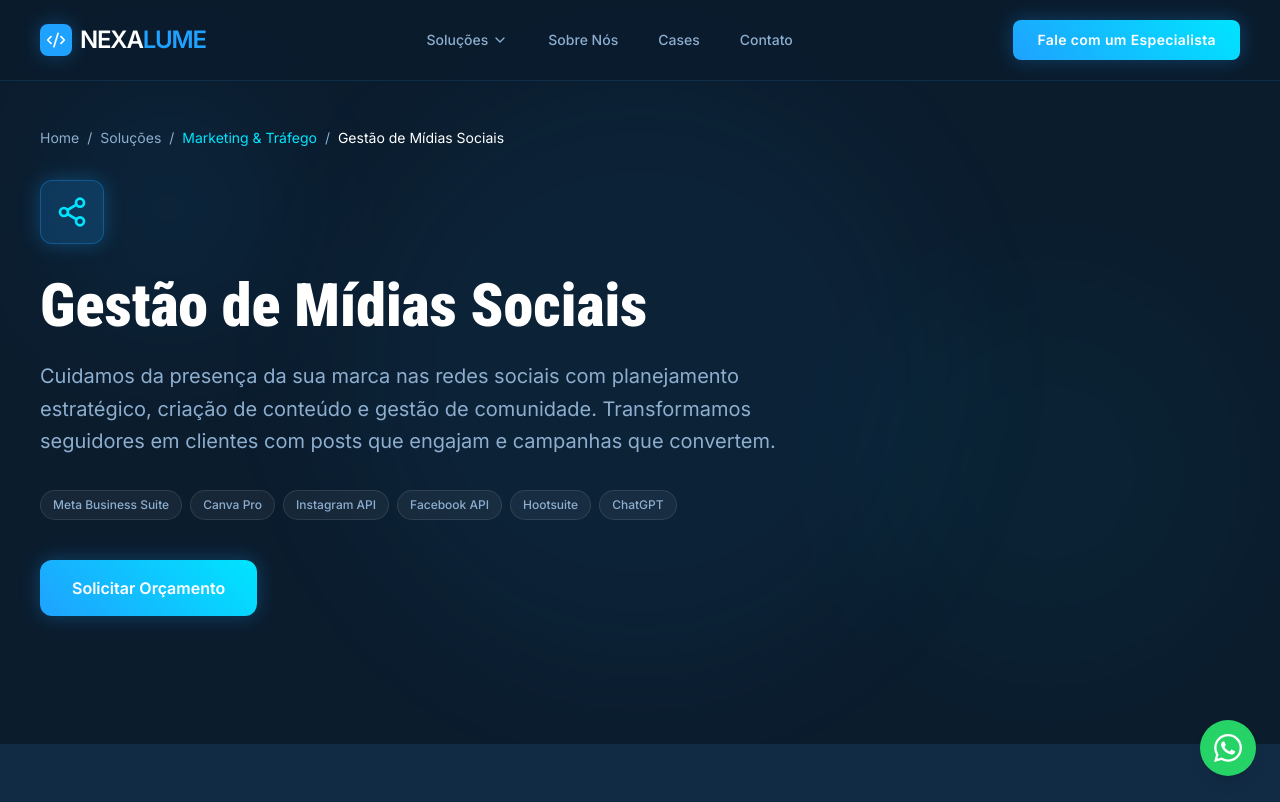
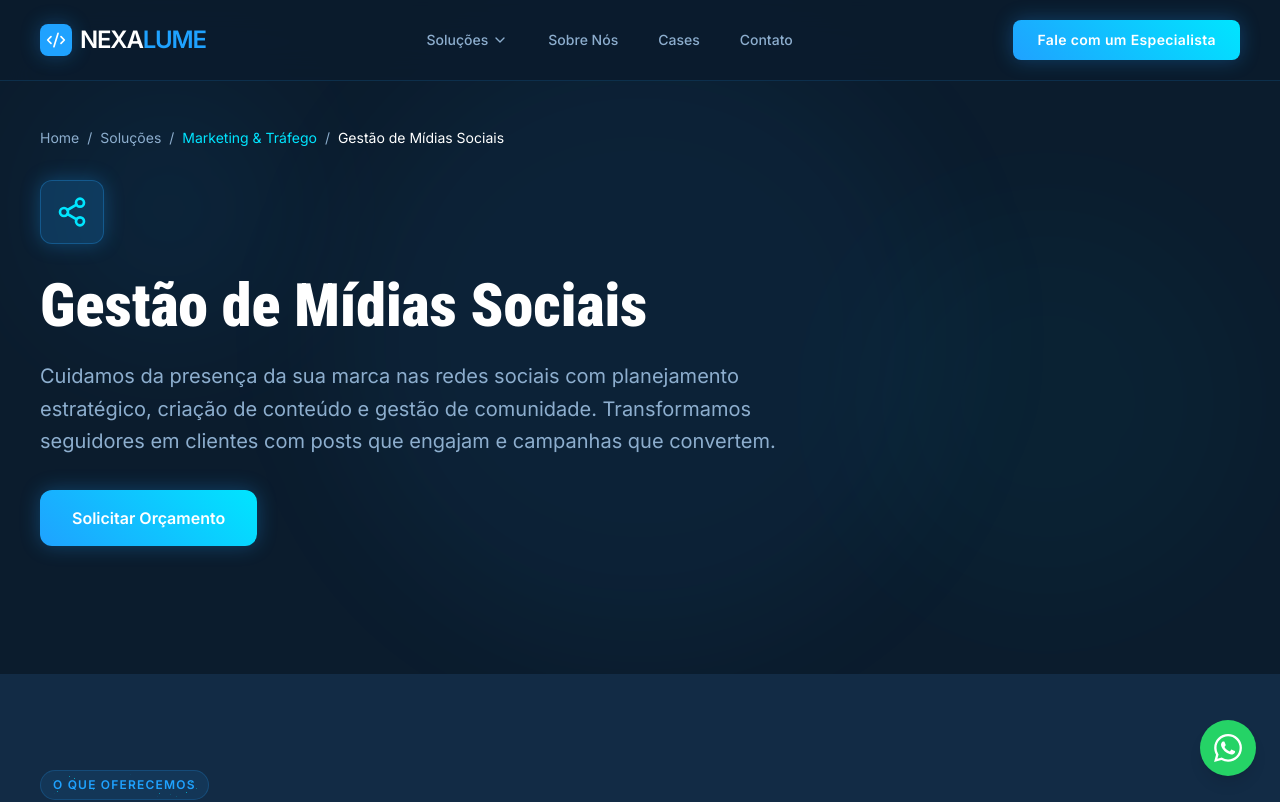
Before and after one commit to Rahgomes/nexalumedigital, a Next.js app: page /solucoes/gestao-midias-sociais in a window 1280 px wide. Shown: the top 802 px of the page. Built offline with nearby package versions, Linux system fonts and the light colour scheme.

Commit message:
ajustes finos em badge, back to top button

```diff
--- a/src/app/layout.tsx
+++ b/src/app/layout.tsx
@@ -2,6 +2,7 @@ import type { Metadata } from "next";
 import { Roboto_Condensed, Inter } from "next/font/google";
 import { ToastProvider } from "@/components/ui/Toast";
 import { Chatbot } from "@/components/chatbot/Chatbot";
+import ScrollToTopButton from "@/components/ui/ScrollToTopButton";
 import "./globals.css";
 
 const robotoCondensed = Roboto_Condensed({
@@ -54,6 +55,7 @@ export default function RootLayout({
         className={`${robotoCondensed.variable} ${inter.variable} antialiased bg-background-dark text-white`}
       >
         <ToastProvider>{children}</ToastProvider>
+        <ScrollToTopButton />
         <Chatbot />
       </body>
     </html>
--- a/src/app/page.tsx
+++ b/src/app/page.tsx
@@ -7,7 +7,6 @@ import CasesSection from "@/components/home/CasesSection";
 import ContactSection from "@/components/layout/ContactSection";
 import CTASection from "@/components/layout/CTASection";
 import WhatsAppFloatingButton from "@/components/ui/WhatsAppFloatingButton";
-import ScrollToTopButton from "@/components/ui/ScrollToTopButton";
 
 export default function HomePage() {
   return (
@@ -22,7 +21,6 @@ export default function HomePage() {
         <CTASection />
       </main>
       <Footer />
-      <ScrollToTopButton />
       <WhatsAppFloatingButton />
     </>
   );
--- a/src/components/solucoes/ServiceHero.tsx
+++ b/src/components/solucoes/ServiceHero.tsx
@@ -61,18 +61,6 @@ export default function ServiceHero({ service, category }: ServiceHeroProps) {
             {service.fullDescription}
           </p>
 
-          {/* Technologies */}
-          <div className="flex flex-wrap gap-2 mb-10">
-            {service.technologies.map((tech) => (
-              <span
-                key={tech}
-                className="px-3 py-1.5 rounded-full bg-white/5 border border-white/10 text-xs font-medium text-metal-gray"
-              >
-                {tech}
-              </span>
-            ))}
-          </div>
-
           {/* CTA */}
           <a
             href="#contact"
--- a/src/lib/services-data.ts
+++ b/src/lib/services-data.ts
@@ -257,7 +257,7 @@ export const SERVICE_CATEGORIES: ServiceCategory[] = [
         fullDescription:
           "Eliminamos trabalho manual e conectamos suas ferramentas. Somos especialistas em n8n e Notion API, criando fluxos automatizados que economizam horas de trabalho e reduzem erros humanos.",
         features: [
-          "Automações com n8n e Make",
+          "Automações com n8n",
           "Integrações via Notion API",
           "Conectores personalizados",
           "Webhooks e event-driven architecture",
```
